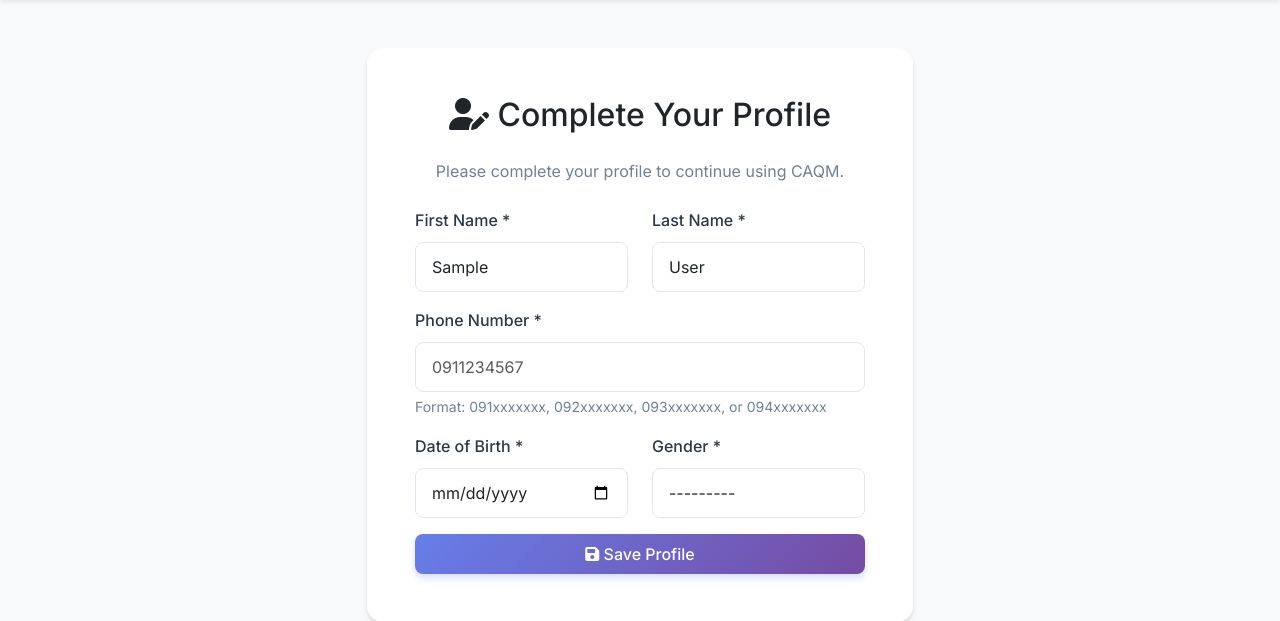
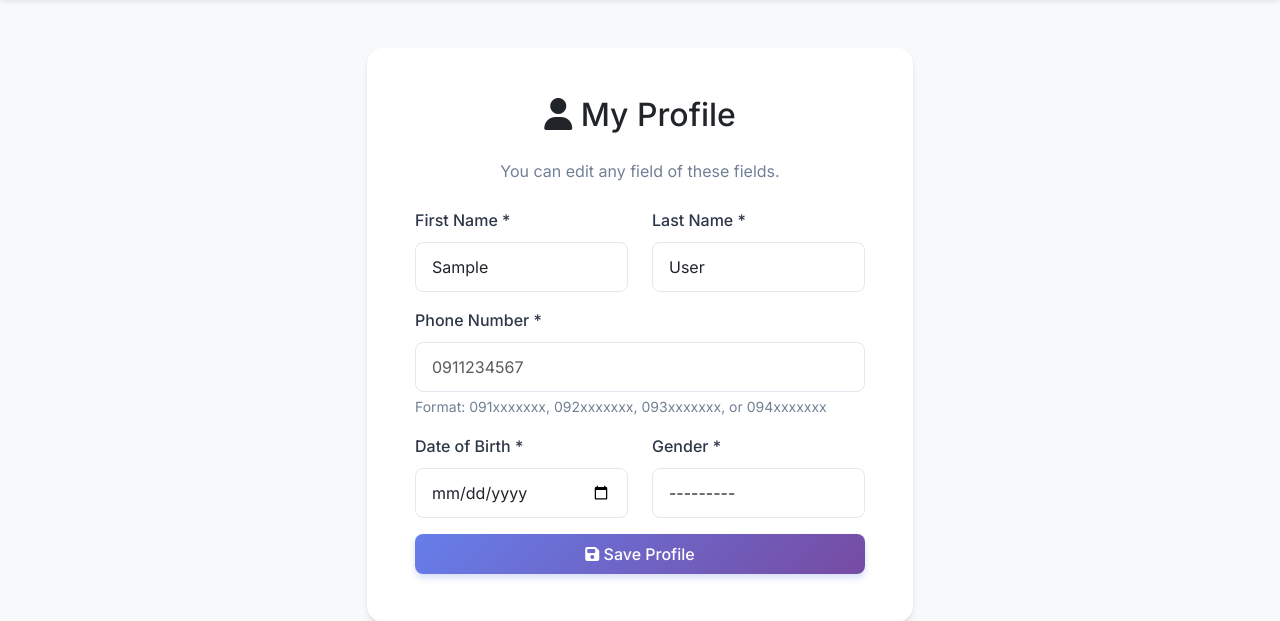
Before and after one commit to Mouaz-Ahmed-Alazazy/CAQM, a Django app: page /accounts/profile/update/ in a window 1280 px wide. Shown: the part 80-701 px from the top of the page. Run offline with Django 5.2, Linux system fonts and the light colour scheme; the visitor is signed in with stand-in values (Sample User, id 1).

Commit message:
update profile_update.html file

```diff
--- a/accounts/templates/accounts/base.html
+++ b/accounts/templates/accounts/base.html
@@ -102,6 +102,13 @@
                         </a>
                         <ul class="dropdown-menu dropdown-menu-end">
                             <li>
+                                {% if user.is_patient %}
+                                <a href="{% url 'accounts:profile_update' %}" class="dropdown-item">
+                                    <i class="fas fa-user"></i> My Account
+                                </a>
+                                {% endif %}
+                            </li>
+                            <li>
                                 <form method="post" action="{% url 'accounts:logout' %}" class="logout-form">
                                     {% csrf_token %}
                                     <button type="submit" class="dropdown-item logout-btn">
--- a/accounts/templates/accounts/profile_update.html
+++ b/accounts/templates/accounts/profile_update.html
@@ -8,11 +8,11 @@
         <div class="card">
             <div class="card-body p-5">
                 <h2 class="card-title text-center mb-4">
-                    <i class="fas fa-user-edit"></i> Complete Your Profile
+                    <i class="fas fa-user"></i> My Profile
                 </h2>
 
                 <p class="text-muted text-center mb-4">
-                    Please complete your profile to continue using CAQM.
+                    You can edit any field of these fields.
                 </p>
 
                 <form method="post">
```
